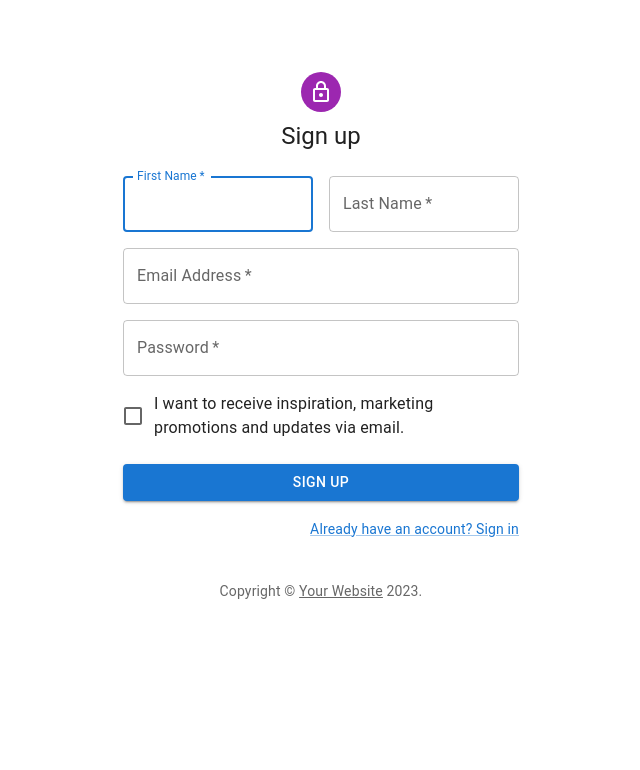
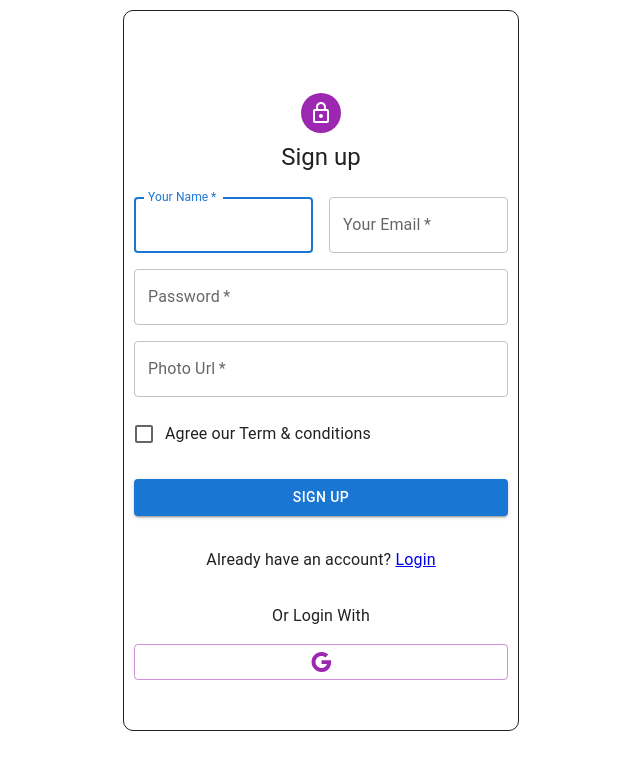
Before and after one commit to Sobuz-Mia/Matrimony-Client-Side, a React (Vite) app: page /register in a window 1280 px wide. Shown: the top 770 px of the page, without its empty margins (319-959 px from the left). Built offline with nearby package versions, Linux system fonts and the light colour scheme.

Commit message:
registration page design done

```diff
--- a/src/pages/Login/Login.jsx
+++ b/src/pages/Login/Login.jsx
@@ -11,7 +11,6 @@ import { createTheme, ThemeProvider } from "@mui/material/styles";
 import GoogleIcon from "@mui/icons-material/Google";
 import { Link } from "react-router-dom";
 
-
 // TODO remove, this demo shouldn't need to reset the theme.
 
 const defaultTheme = createTheme();
@@ -20,15 +19,22 @@ export default function Login() {
   const handleSubmit = (event) => {
     event.preventDefault();
     const data = new FormData(event.currentTarget);
-    console.log({
-      email: data.get("email"),
-      password: data.get("password"),
-    });
+    const email = data.get("email");
+    const password = data.get("password");
+    console.log(email,password);
   };
 
   return (
     <ThemeProvider theme={defaultTheme}>
       <Container component="main" maxWidth="xs">
+        <Grid
+          sx={{
+            border: "1px solid",
+            margin: "10px 0px",
+            padding: "10px",
+            borderRadius: "10px",
+          }}
+        >
           <CssBaseline />
           <Box
             sx={{
@@ -73,9 +79,7 @@ export default function Login() {
                   />
                 </Grid>
                 <Grid item xs>
-                <p>
-                  Forgot password?
-                </p>
+                  <p>Forgot password?</p>
                 </Grid>
               </Grid>
               <Button
@@ -91,14 +95,19 @@ export default function Login() {
                   Do not have an account? <Link to={"/register"}>Sign Up</Link>
                 </p>
               </Grid>
-            <Grid style={{ textAlign: "center"}}>
+              <Grid style={{ textAlign: "center" }}>
                 <p>Or Login With</p>
-              <Button variant="outlined" color="secondary" fullWidth='full' sx={{mb:5}}>
+                <Button
+                  variant="outlined"
+                  color="secondary"
+                  sx={{ mb: 5,width:'100%' }}
+                >
                   <GoogleIcon />
                 </Button>
               </Grid>
             </Box>
           </Box>
+        </Grid>
       </Container>
     </ThemeProvider>
   );
--- a/src/pages/Register/Register.jsx
+++ b/src/pages/Register/Register.jsx
@@ -1,74 +1,72 @@
-
-
-import Avatar from '@mui/material/Avatar';
-import Button from '@mui/material/Button';
-import CssBaseline from '@mui/material/CssBaseline';
-import TextField from '@mui/material/TextField';
-import FormControlLabel from '@mui/material/FormControlLabel';
-import Checkbox from '@mui/material/Checkbox';
-import Link from '@mui/material/Link';
-import Grid from '@mui/material/Grid';
-import Box from '@mui/material/Box';
-import LockOutlinedIcon from '@mui/icons-material/LockOutlined';
-import Typography from '@mui/material/Typography';
-import Container from '@mui/material/Container';
-import { createTheme, ThemeProvider } from '@mui/material/styles';
-
-function Copyright(props) {
-  return (
-    <Typography variant="body2" color="text.secondary" align="center" {...props}>
-      {'Copyright © '}
-      <Link color="inherit" href="https://mui.com/">
-        Your Website
-      </Link>{' '}
-      {new Date().getFullYear()}
-      {'.'}
-    </Typography>
-  );
-}
-
-// TODO remove, this demo shouldn't need to reset the theme.
-
-const defaultTheme = createTheme();
+import Avatar from "@mui/material/Avatar";
+import Button from "@mui/material/Button";
+import CssBaseline from "@mui/material/CssBaseline";
+import TextField from "@mui/material/TextField";
+import FormControlLabel from "@mui/material/FormControlLabel";
+import Checkbox from "@mui/material/Checkbox";
+import Grid from "@mui/material/Grid";
+import Box from "@mui/material/Box";
+import LockOutlinedIcon from "@mui/icons-material/LockOutlined";
+import Typography from "@mui/material/Typography";
+import Container from "@mui/material/Container";
+import { Link } from "react-router-dom";
+import { ThemeProvider } from "@emotion/react";
+import { createTheme } from "@mui/material";
+import GoogleIcon from "@mui/icons-material/Google";
 
 export default function Register() {
+  // handle input filed value
   const handleSubmit = (event) => {
     event.preventDefault();
     const data = new FormData(event.currentTarget);
-    console.log({
-      email: data.get('email'),
-      password: data.get('password'),
-    });
+    const name = data.get("name");
+    const email = data.get("email");
+    const password = data.get("password");
+    const photoUrl = data.get("photo");
+
+    console.log(name,email,password,photoUrl);
   };
-
+  const defaultTheme = createTheme();
   return (
     <ThemeProvider theme={defaultTheme}>
       <Container component="main" maxWidth="xs">
+        <Grid
+          sx={{
+            border: "1px solid",
+            margin: "10px 0px",
+            padding: "10px",
+            borderRadius: "10px",
+          }}
+        >
           <CssBaseline />
           <Box
             sx={{
               marginTop: 8,
-            display: 'flex',
-            flexDirection: 'column',
-            alignItems: 'center',
+              display: "flex",
+              flexDirection: "column",
+              alignItems: "center",
             }}
           >
-          <Avatar sx={{ m: 1, bgcolor: 'secondary.main' }}>
+            <Avatar sx={{ m: 1, bgcolor: "secondary.main" }}>
               <LockOutlinedIcon />
             </Avatar>
             <Typography component="h1" variant="h5">
               Sign up
             </Typography>
-          <Box component="form" noValidate onSubmit={handleSubmit} sx={{ mt: 3 }}>
+            <Box
+              component="form"
+              noValidate
+              onSubmit={handleSubmit}
+              sx={{ mt: 3 }}
+            >
               <Grid container spacing={2}>
                 <Grid item xs={12} sm={6}>
                   <TextField
                     autoComplete="given-name"
-                  name="firstName"
+                    name="name"
                     required
                     fullWidth
-                  id="firstName"
-                  label="First Name"
+                    label="Your Name"
                     autoFocus
                   />
                 </Grid>
@@ -76,20 +74,9 @@ export default function Register() {
                   <TextField
                     required
                     fullWidth
-                  id="lastName"
-                  label="Last Name"
-                  name="lastName"
-                  autoComplete="family-name"
-                />
-              </Grid>
-              <Grid item xs={12}>
-                <TextField
-                  required
-                  fullWidth
-                  id="email"
-                  label="Email Address"
+                    label="Your Email"
                     name="email"
-                  autoComplete="email"
+                    autoComplete="Email"
                   />
                 </Grid>
                 <Grid item xs={12}>
@@ -104,9 +91,21 @@ export default function Register() {
                   />
                 </Grid>
                 <Grid item xs={12}>
+                  <TextField
+                    required
+                    fullWidth
+                    name="photo"
+                    label="Photo Url"
+                    type="photo-url"
+                    autoComplete="new-photo"
+                  />
+                </Grid>
+                <Grid item xs={12}>
                   <FormControlLabel
-                  control={<Checkbox value="allowExtraEmails" color="primary" />}
-                  label="I want to receive inspiration, marketing promotions and updates via email."
+                    control={
+                      <Checkbox value="allowExtraEmails" color="primary" />
+                    }
+                    label="Agree our Term & conditions"
                   />
                 </Grid>
               </Grid>
@@ -118,16 +117,24 @@ export default function Register() {
               >
                 Sign Up
               </Button>
-            <Grid container justifyContent="flex-end">
-              <Grid item>
-                <Link href="#" variant="body2">
-                  Already have an account? Sign in
-                </Link>
+              <Grid container justifyContent="center">
+                <p>
+                  Already have an account? <Link to={"/login"}>Login</Link>
+                </p>
               </Grid>
+              <Grid style={{ textAlign: "center" }}>
+                <p>Or Login With</p>
+                <Button
+                  variant="outlined"
+                  color="secondary"
+                  sx={{ mb: 5, width: "100%" }}
+                >
+                  <GoogleIcon />
+                </Button>
               </Grid>
             </Box>
           </Box>
-        <Copyright sx={{ mt: 5 }} />
+        </Grid>
       </Container>
     </ThemeProvider>
   );
--- a/src/routes/Routes.jsx
+++ b/src/routes/Routes.jsx
@@ -19,11 +19,11 @@ const router = createBrowserRouter([
   },
 
   {
-    path: "/login",
+    path: "login",
     element: <Login />,
   },
   {
-    path: "/register",
+    path: "register",
     element: <Register/>,
   },
 ]);
```
Lines whose indentation alone changed are shown as unchanged.
